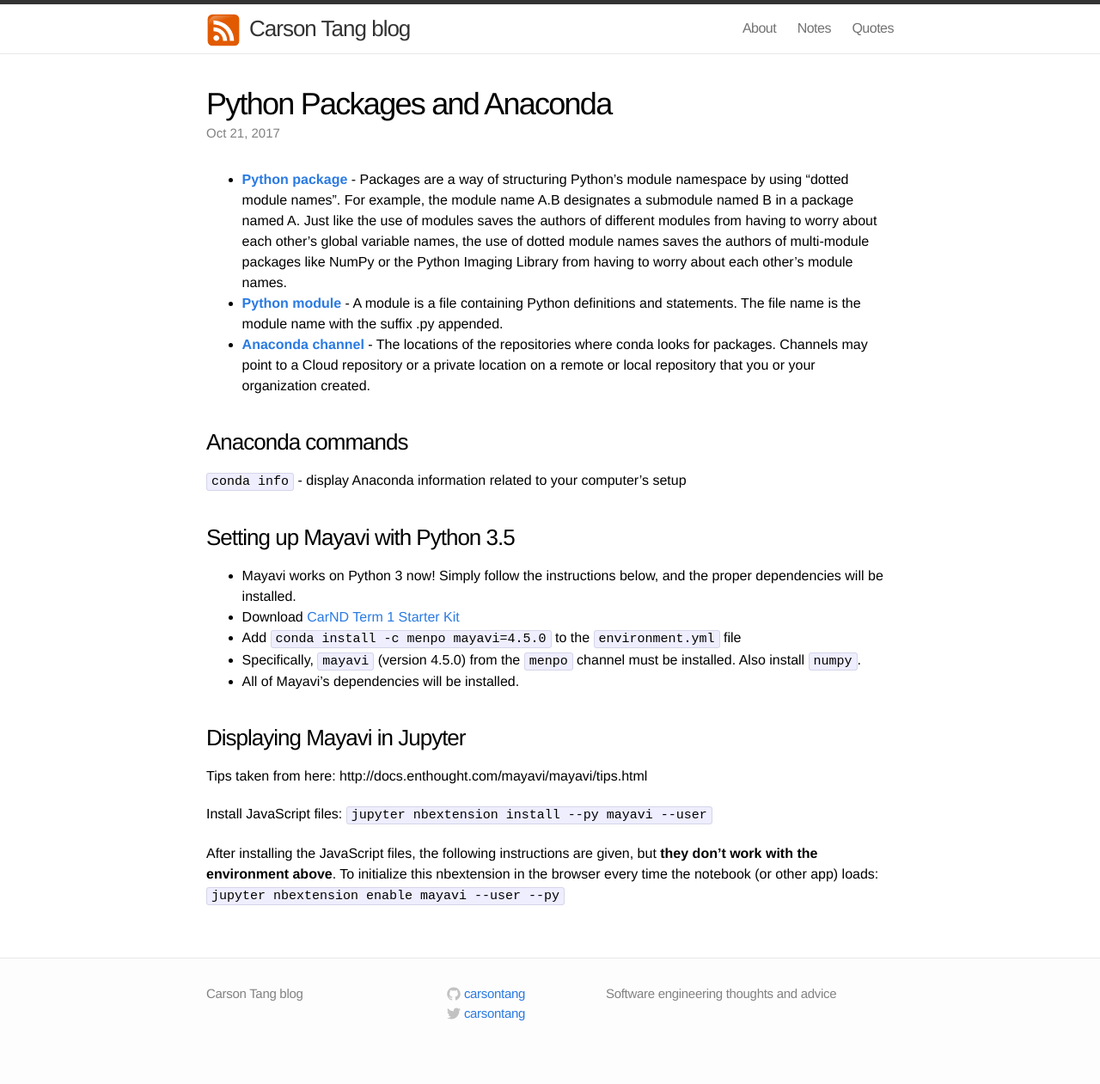
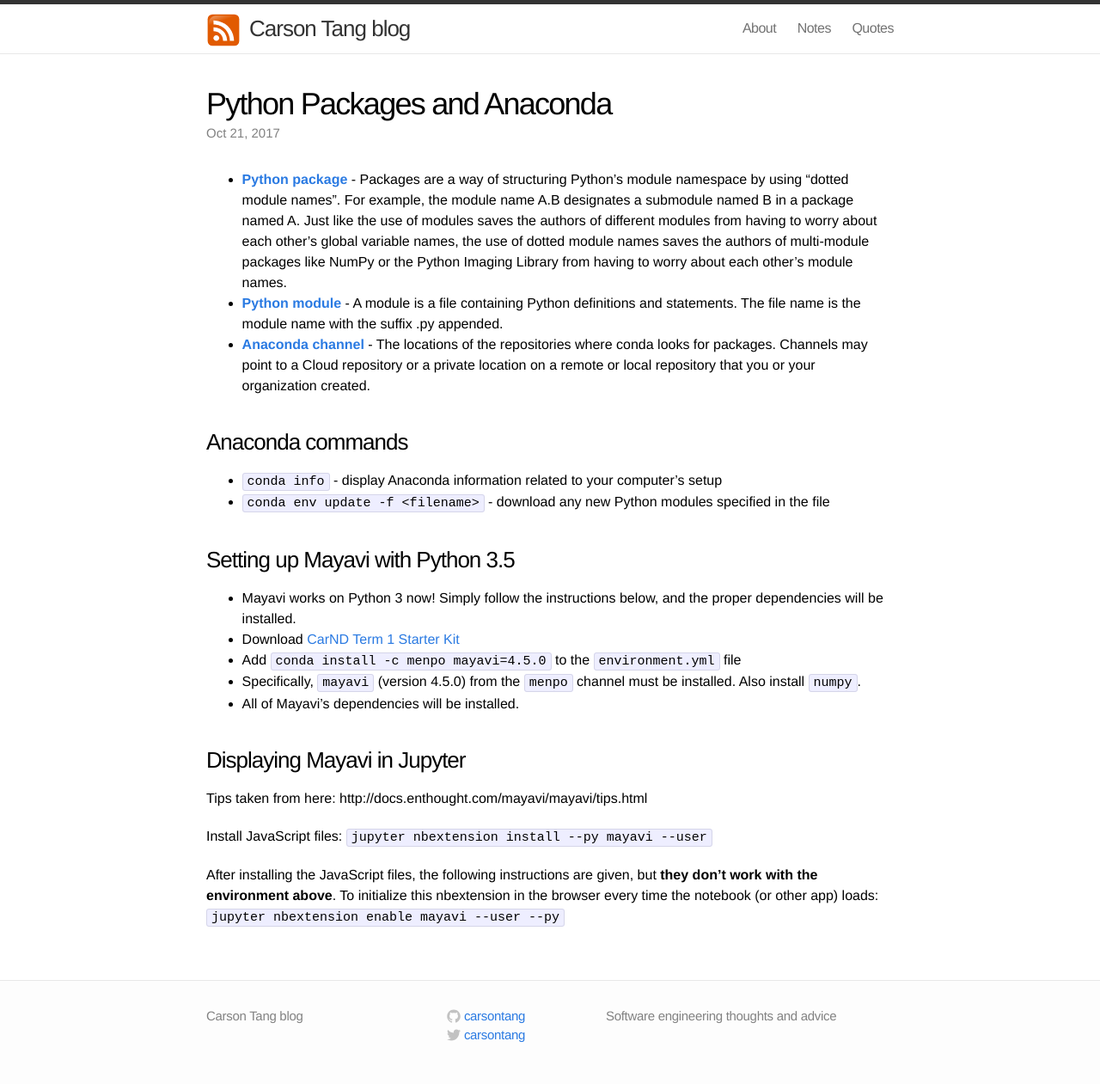
Before and after one commit to carsontang/carsontang.github.io, a Jekyll site: the page built from _posts/2017-10-21-python-packages-and-anaconda.md, in a window 1280 px wide. Shown: the whole page at 86% size. Built offline with Jekyll 4.4.1, drawn with Linux system fonts in a browser that asks for light colours; before the commit the page ends 1235 px from its top, so only the background shows below that.

Commit message:
Updated post about Anaconda

```diff
--- a/_posts/2017-10-21-python-packages-and-anaconda.md
+++ b/_posts/2017-10-21-python-packages-and-anaconda.md
@@ -11,7 +11,9 @@ tags: [python]
 * [**Anaconda channel**](https://conda.io/docs/glossary.html#channels) - The locations of the repositories where conda looks for packages. Channels may point to a Cloud repository or a private location on a remote or local repository that you or your organization created.
 
 ### Anaconda commands
-`conda info` - display Anaconda information related to your computer's setup
+* `conda info` - display Anaconda information related to your computer's setup
+* `conda env update -f <filename>` - download any new Python modules specified in the file
+
 
 ### Setting up Mayavi with Python 3.5
 * Mayavi works on Python 3 now! Simply follow the instructions below, and the proper dependencies will be installed.
```
